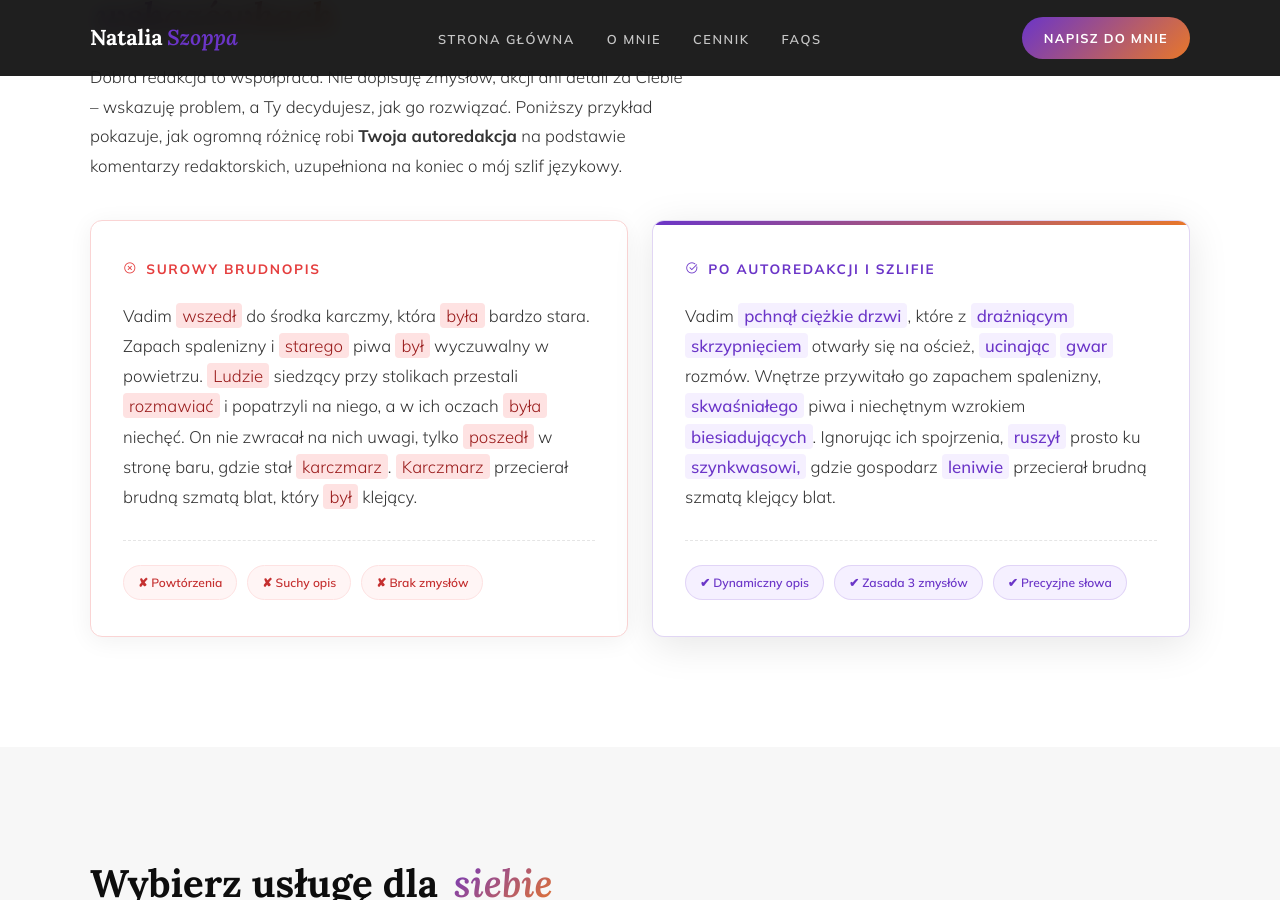
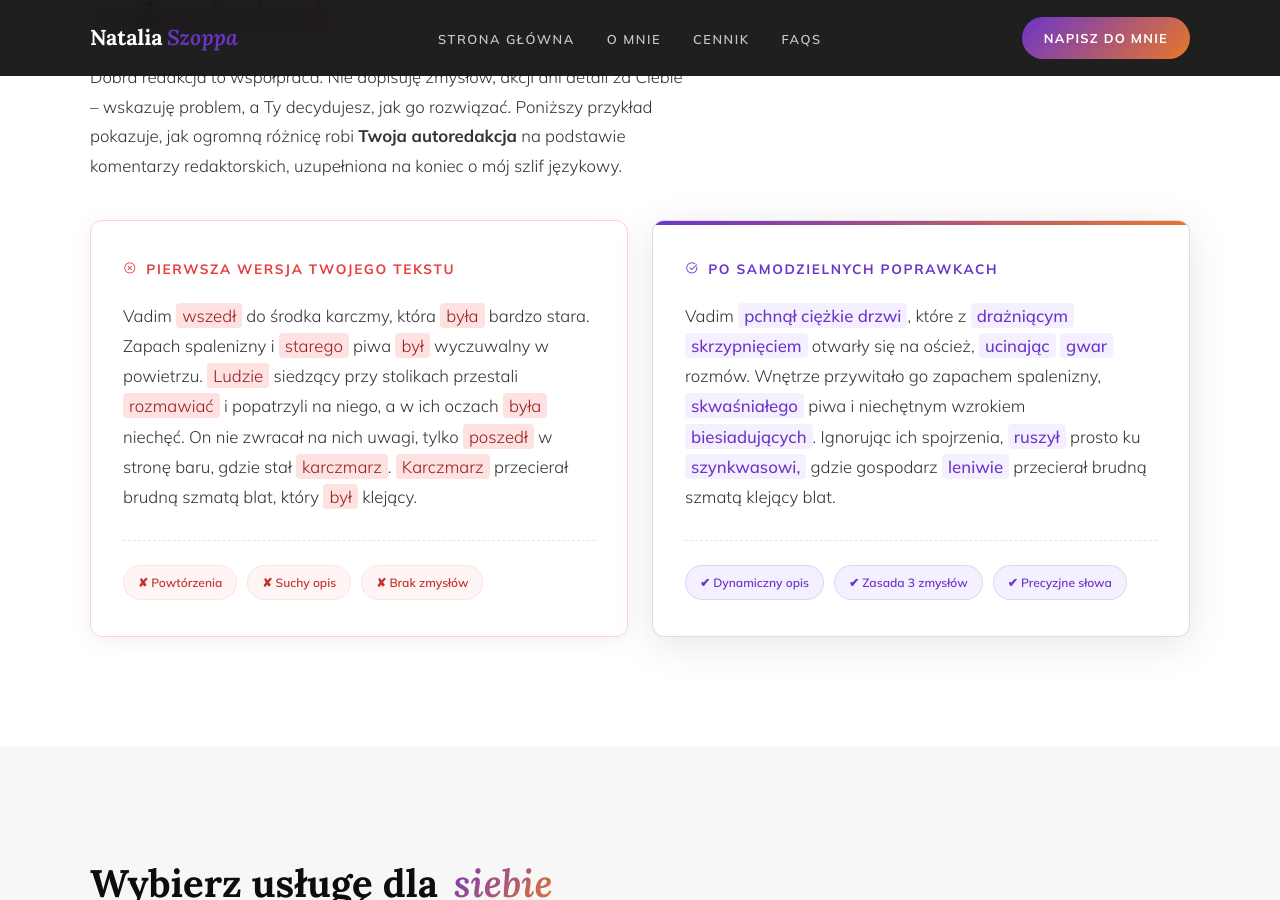
Before and after one commit to Bonnie00726/nataliaszoppa, a Jekyll site: the page built from index.html, in a window 1280 px wide and 900 px high, scrolled down 4904 px. Built offline with Jekyll 4.4.1, drawn with Linux system fonts in a browser that asks for light colours.

Commit message:
Update index.html

```diff
--- a/index.html
+++ b/index.html
@@ -369,7 +369,7 @@ title: Redakcja, korekta, skład
 
         <div class="comparison-container reveal delay-2">
             <div class="comparison-box before">
-                <div class="box-header"><i class="las la-times-circle"></i> Surowy brudnopis</div>
+                <div class="box-header"><i class="las la-times-circle"></i> Pierwsza wersja Twojego tekstu</div>
                 <div class="box-content">
                     Vadim <span class="highlight-red">wszedł</span> do środka karczmy, która <span class="highlight-red">była</span> bardzo stara. Zapach spalenizny i <span class="highlight-red">starego</span> piwa <span class="highlight-red">był</span> wyczuwalny w powietrzu. <span class="highlight-red">Ludzie</span> siedzący przy stolikach przestali <span class="highlight-red">rozmawiać</span> i popatrzyli na niego, a w ich oczach <span class="highlight-red">była</span> niechęć. On nie zwracał na nich uwagi, tylko <span class="highlight-red">poszedł</span> w stronę baru, gdzie stał <span class="highlight-red">karczmarz</span>. <span class="highlight-red">Karczmarz</span> przecierał brudną szmatą blat, który <span class="highlight-red">był</span> klejący.
                 </div>
@@ -381,7 +381,7 @@ title: Redakcja, korekta, skład
             </div>
 
             <div class="comparison-box after">
-                <div class="box-header"><i class="las la-check-circle"></i> Po autoredakcji i szlifie</div>
+                <div class="box-header"><i class="las la-check-circle"></i> Po samodzielnych poprawkach</div>
                 <div class="box-content">
                    Vadim <span class="highlight-purple">pchnął ciężkie drzwi</span>, które z <span class="highlight-purple">drażniącym</span> <span class="highlight-purple">skrzypnięciem</span> otwarły się na oścież, <span class="highlight-purple">ucinając</span> <span class="highlight-purple">gwar</span> rozmów. Wnętrze przywitało go zapachem spalenizny, <span class="highlight-purple">skwaśniałego</span> piwa i niechętnym wzrokiem <span class="highlight-purple">biesiadujących</span>. Ignorując ich spojrzenia, <span class="highlight-purple">ruszył</span> prosto ku <span class="highlight-purple">szynkwasowi,</span> gdzie gospodarz <span class="highlight-purple">leniwie</span> przecierał brudną szmatą klejący blat.
                 </div>
```
